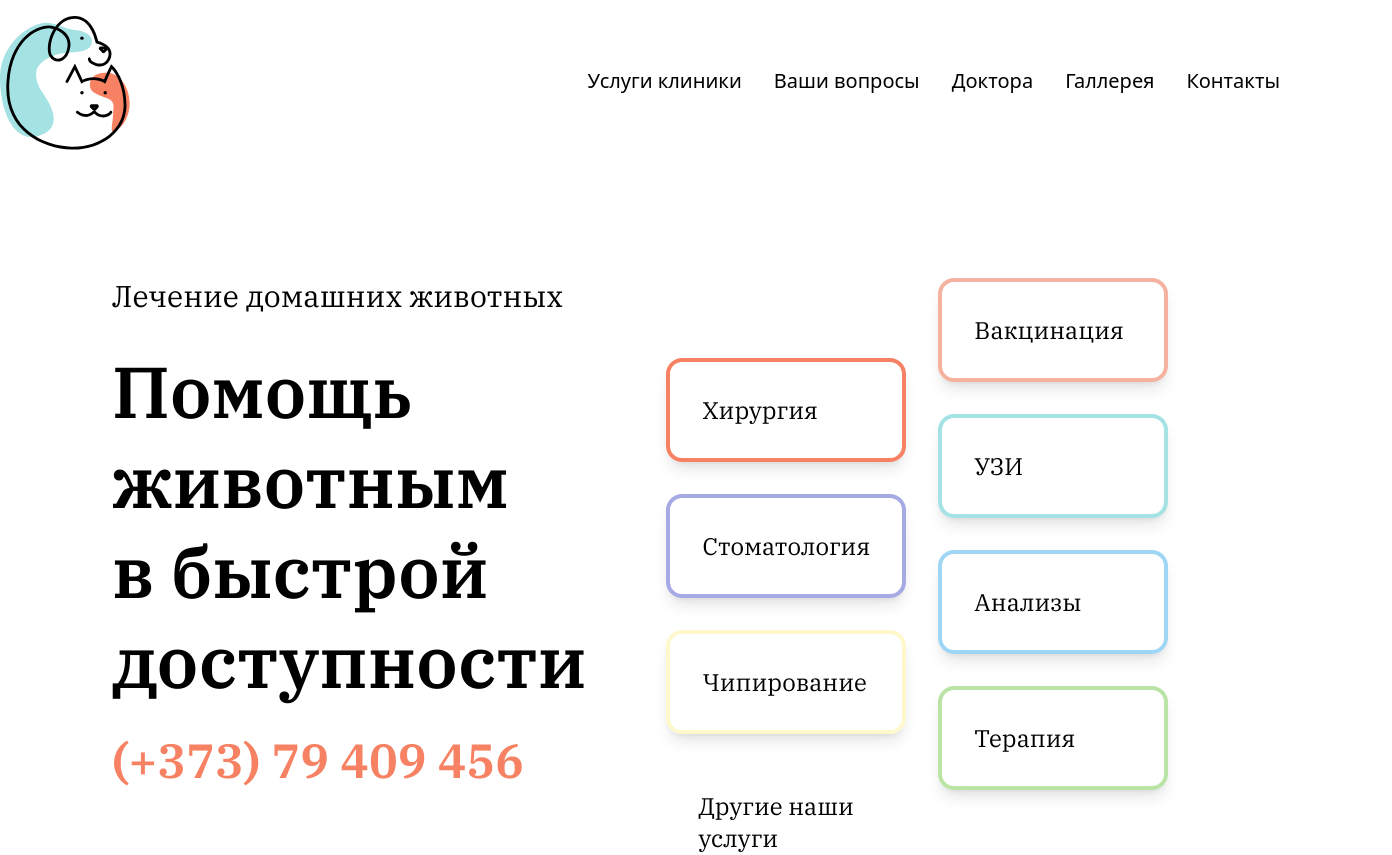
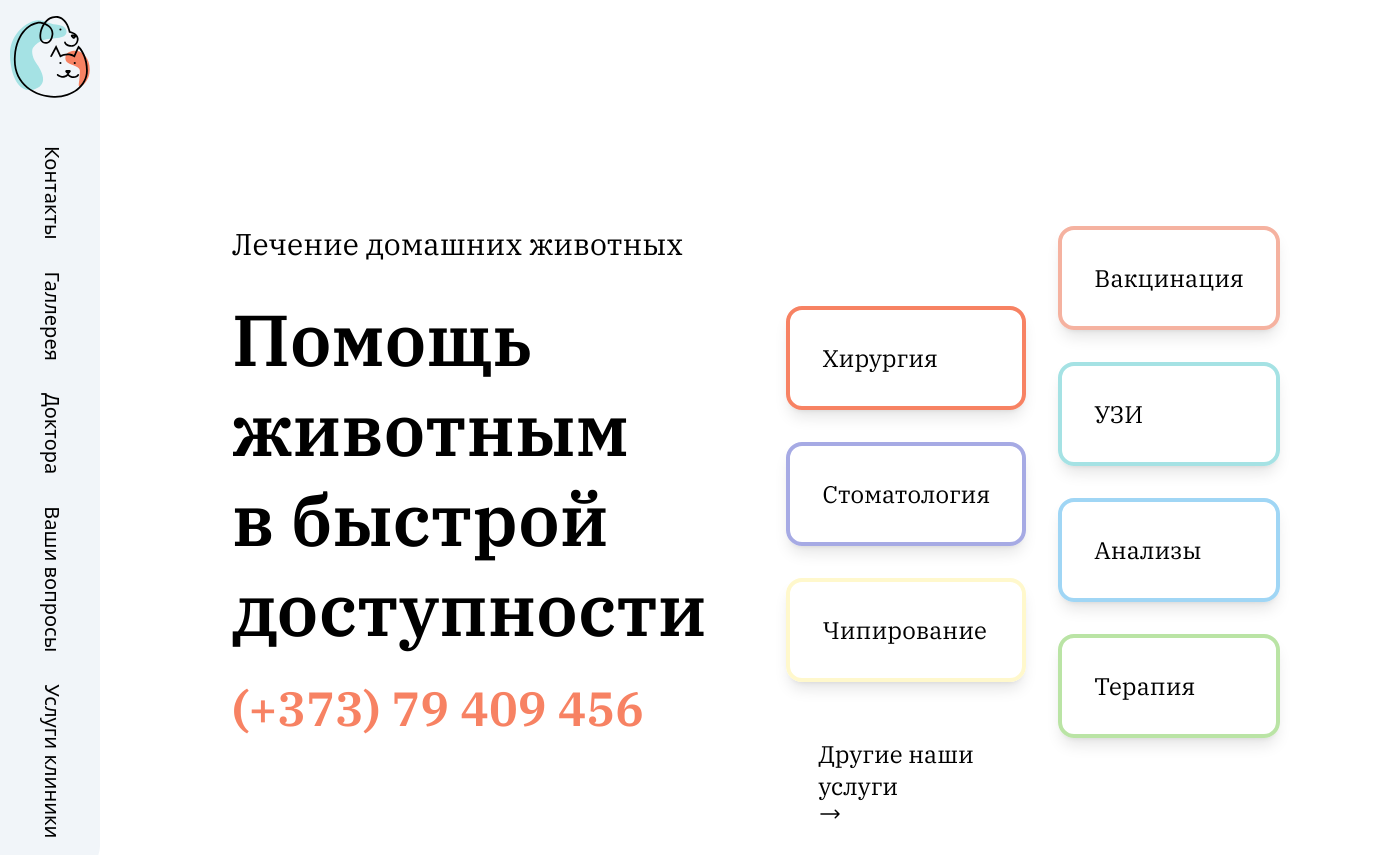
Before and after one commit to Arahis/vet-clinic, a Next.js app: page / in a window 1280 px wide. Shown: the top 855 px of the page, 1392 px wide, since content can reach past the window. Built offline with nearby package versions, Linux system fonts and the light colour scheme.

Commit message:
styled navbar

```diff
--- a/src/app/components/navigation.tsx
+++ b/src/app/components/navigation.tsx
@@ -1,24 +1,17 @@
-"use client";
-
-import Image from "next/image";
-import Logo from "../../../public/vet-logo.svg";
 import Link from "next/link";
 
 const navLinks: { name: string; anchor: string }[] = [
+  { name: "Контакты", anchor: "#contacts" },
+  { name: "Галлерея", anchor: "#gallery" },
+  { name: "Доктора", anchor: "#medics" },
+  { name: "Ваши вопросы", anchor: "#faq" },
   { name: "Услуги клиники", anchor: "#services" },
-  { name: "Ваши вопросы", anchor: "#faq" },
-  { name: "Доктора", anchor: "#medics" },
-  { name: "Галлерея", anchor: "#gallery" },
-  { name: "Контакты", anchor: "#contacts" },
 ];
 
-const Header = () => {
+const Navigation = () => {
   return (
-    <header className="container flex justify-between items-center mx-auto my-4">
-      <Image src={Logo} alt="Vercel Logo" priority width={130} />
-
-      <nav>
-        <ul className="flex gap-8 text-xl">
+    <nav className="flex rounded-tr-3xl rotate-90 origin-top-left absolute top-0 bg-slate-100 h-[100px] left-[100px] justify-center items-center">
+      <ul className="flex gap-8 text-xl p-8">
         {navLinks.map((l) => (
           <li key={l.name} className="menu-item__hover">
             <Link href={l.anchor}>{l.name}</Link>
@@ -26,8 +19,7 @@ const Header = () => {
         ))}
       </ul>
     </nav>
-    </header>
   );
 };
 
-export default Header;
+export default Navigation;
--- a/src/app/globals.scss
+++ b/src/app/globals.scss
@@ -32,6 +32,7 @@ body {
 }
 
 .menu-item__hover {
+  text-wrap: nowrap;
   &:after {
     content: "";
     width: 100%;
--- a/src/app/layout.tsx
+++ b/src/app/layout.tsx
@@ -2,7 +2,9 @@ import type { Metadata } from "next";
 import { Inter, IBM_Plex_Serif } from "next/font/google";
 import "./globals.scss";
 import Footer from "./components/footer";
-import Header from "./components/navigation";
+import Navigation from "./components/navigation";
+import Image from "next/image";
+import Logo from "../../public/vet-logo.svg";
 
 const inter = Inter({ subsets: ["latin"], variable: "--main-font" });
 const IBM = IBM_Plex_Serif({
@@ -24,8 +26,15 @@ export default function RootLayout({
   return (
     <html lang="en">
       <body className={`${inter.variable}, ${IBM.variable}`}>
-        <Header />
-        {children}
+        <header className="flex justify-center items-center w-[100px] py-4 bg-slate-100">
+          <Image src={Logo} alt="Vercel Logo" priority width={80} />
+        </header>
+        <div className="flex">
+          <div className="sticky top-0 h-full basis-[120px] shrink-0">
+            <Navigation />
+          </div>
+          {children}
+        </div>
         <Footer />
       </body>
     </html>
--- a/src/app/page.tsx
+++ b/src/app/page.tsx
@@ -9,10 +9,9 @@ export default function Home() {
   return (
     <main className="flex flex-col justify-between">
       <Hero />
-      {/* <Services /> */}
-      <FAQ />
-      <Medics />
-      <Gallery />
+      {/* <FAQ /> */}
+      {/* <Medics /> */}
+      {/* <Gallery /> */}
     </main>
   );
 }
```
Lines whose indentation alone changed are shown as unchanged.
